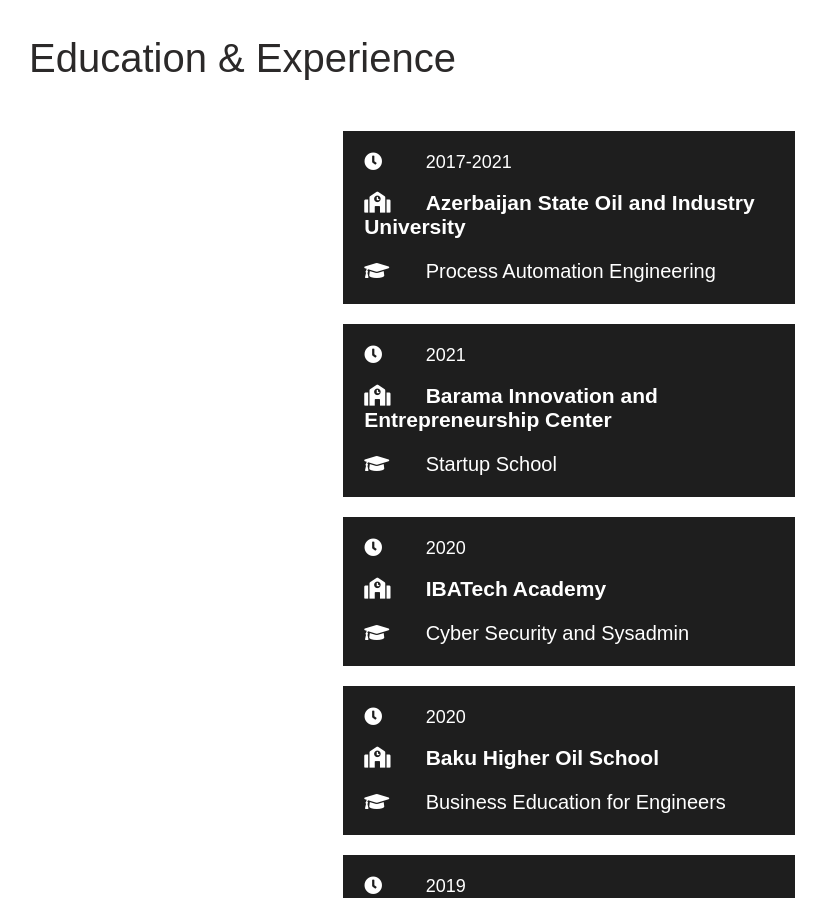
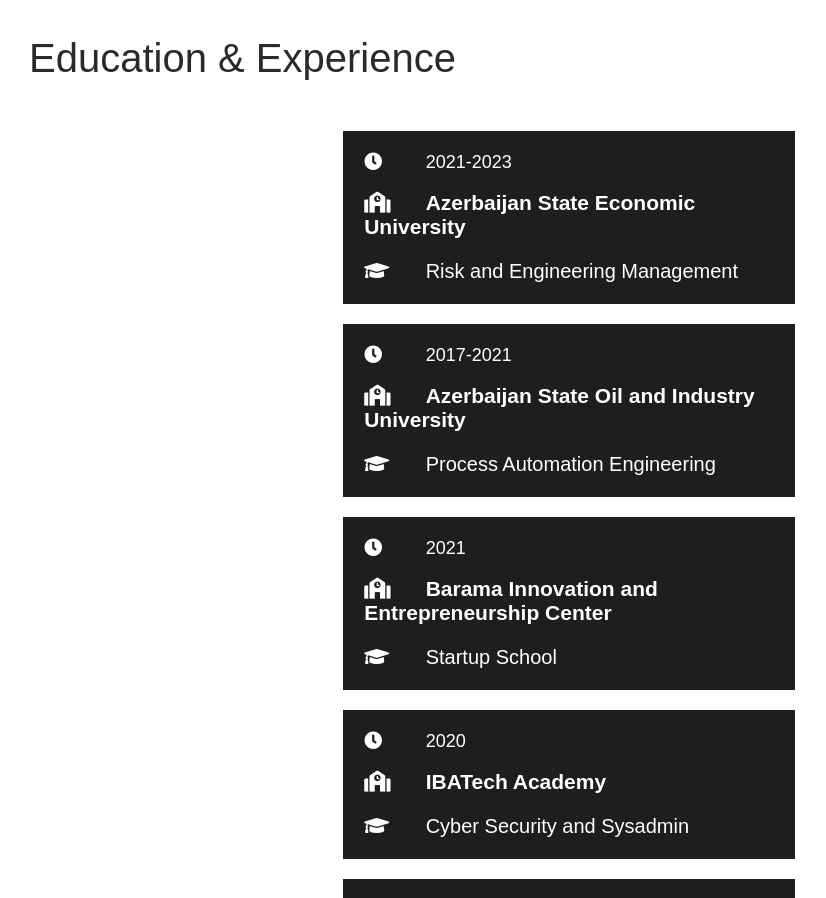
Before and after one commit to madinajabrayil/my-portfolio, a React (Create React App) app: page / in a window 1280 px wide. Shown: the part 1980-2878 px from the top of the page, without its empty margins (71-897 px from the left). Built offline with nearby package versions, Linux system fonts and the light colour scheme.

Commit message:
Update Education.jsx

```diff
--- a/src/components/Education/Education.jsx
+++ b/src/components/Education/Education.jsx
@@ -9,6 +9,11 @@
                 <h2 className="edu-h2">Education & Experience</h2>
                   <div className="edu-content">
                         <div className="edu">
+                            <div className="edu-info">
+                                <p className="year"><i className="fas fa-clock"></i>2021-2023</p>
+                                <p className="academy"><i className="fas fa-school"></i>Azerbaijan State Economic University</p>
+                                <p className="info"><i className="fas fa-graduation-cap"></i>Risk and Engineering Management</p>
+                            </div>
                             <div className="edu-info">
                                 <p className="year"><i className="fas fa-clock"></i>2017-2021</p>
                                 <p className="academy"><i className="fas fa-school"></i>Azerbaijan State Oil and Industry University</p>
```
